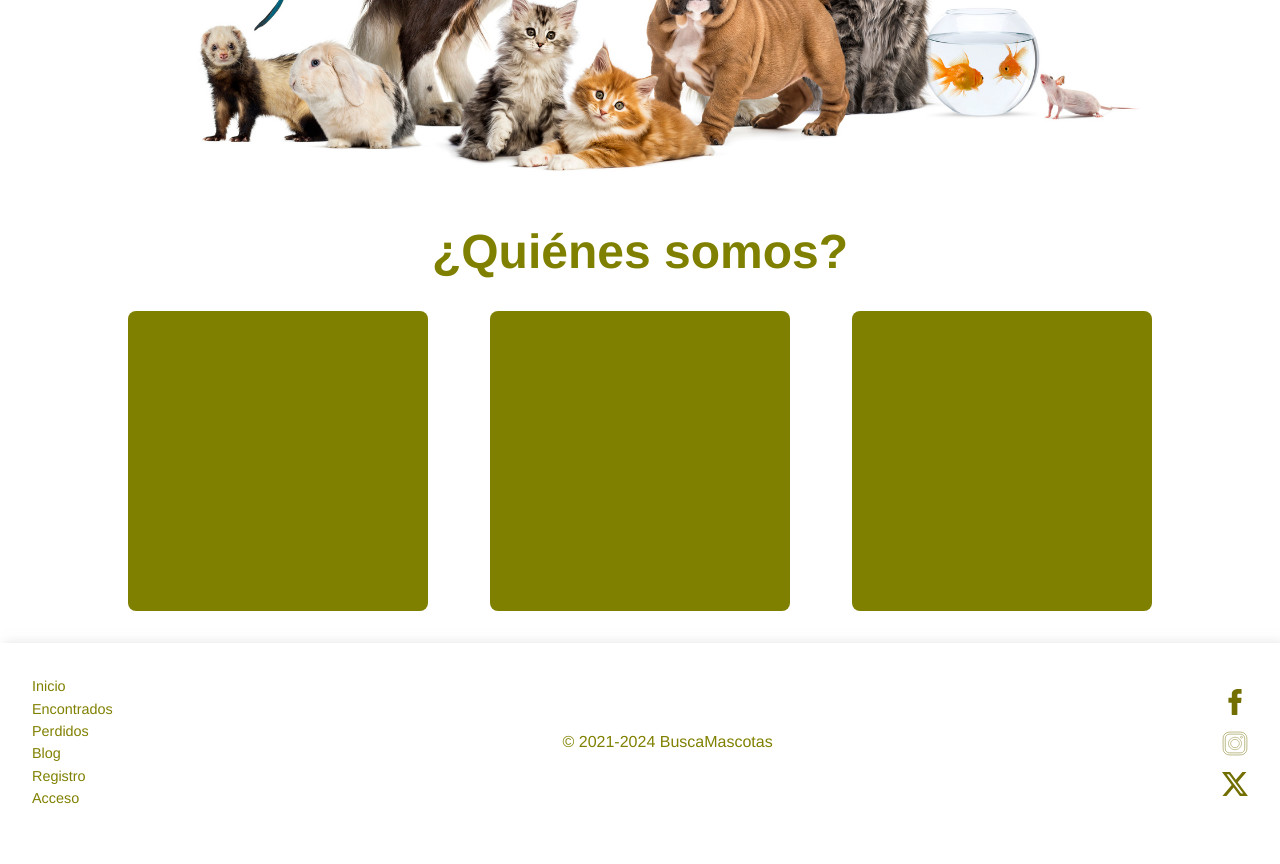
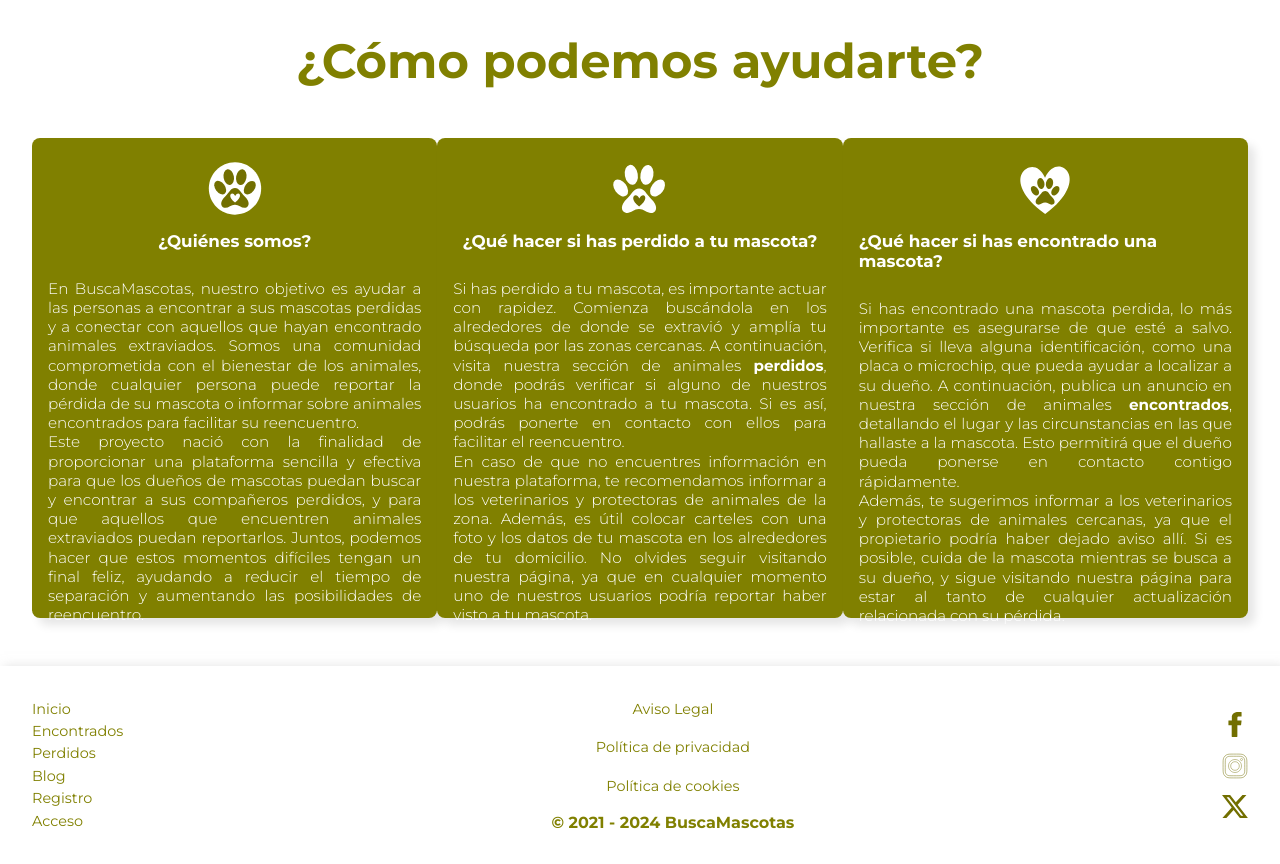
Before and after one commit to andrea94-mj/proyecto-final-fullstack-front, a React (Vite) app in the folder front/: page / in a window 1280 px wide. Shown: the part 660-1524 px from the top of the page. Before the commit the page ends 1502 px from the top, so only its background shows below. Built offline with nearby package versions, Linux system fonts and the light colour scheme; no server answers.

Commit message:
commit
falta sección de perdidos y encontrados

```diff
--- a/front/index.html
+++ b/front/index.html
@@ -3,7 +3,10 @@
   <head>
     <meta charset="UTF-8" />
     <link rel="icon" type="image/svg+xml" href="/vite.svg" />
-    <meta name="viewport" content="width=device-width, initial-scale=1.0" />
+    <link rel="icon" type="image/svg+xml" href="/src/assets/icono_patita.svg" />
+    <style>
+      @import url('https://fonts.googleapis.com/css2?family=Montserrat:ital,wght@0,100..900;1,100..900&display=swap');
+    </style>
     <title>BuscaMascotas</title>
   </head>
   <body>
--- a/front/src/components/Footer.jsx
+++ b/front/src/components/Footer.jsx
@@ -21,14 +21,14 @@
                     </ul>
                 </nav>
                 <div>
-                    {/* <nav>
+                    <nav>
                         <ul className="Footer-ul">
-                            <li>Aviso Legal</li>
-                            <li>Política de privacidad</li>
-                            <li>Poítica de cookies</li>
+                            <li className="Footer-li"><Link to="/">Aviso Legal</Link></li>
+                            <li className="Footer-li"><Link to="/">Política de privacidad</Link></li>
+                            <li className="Footer-li"><Link to="/">Política de cookies</Link></li>
+                            <li><b><p className="Footer-p">&copy; 2021 - 2024 BuscaMascotas</p></b></li>
                         </ul>
-                    </nav> */}
-                    <p className="Footer-p">&copy; 2021-2024 BuscaMascotas</p>
+                    </nav>
                 </div>
                 <nav className="Footer-nav">
                     <ul className="Footer-ul">
--- a/front/src/components/Header.jsx
+++ b/front/src/components/Header.jsx
@@ -1,5 +1,7 @@
 import { BrowserRouter as Router, Route, Link, NavLink } from "react-router-dom";
 import { usoUsuario } from "@/hooks/usoUsuario";
+
+import logo_buscamascotas from "@/assets/logo_buscamascotas.svg"
 
 
 const Header = () => {
@@ -9,7 +11,7 @@
     return (
         <>
             <section className="Secction-header">
-                <h1 className="Header-h1"><b>BuscaMascotas</b></h1>
+                <img className="Secction-img" src={logo_buscamascotas} alt="buscamascotas" />
                 <nav className="Header-nav">
                     <ul className="Header-ul">
                         <li><NavLink to="/" className="Header-li"><b>Inicio</b></NavLink></li>
--- a/front/src/css/Home.css
+++ b/front/src/css/Home.css
@@ -1,28 +1,50 @@
-
 
 .Header-img{
-    width: 100%;
+    width: 70%;
+    margin: 0 auto;
 }
 
 .Header-h1{
-    font-size: 4rem;
+    font-size: 3rem;
     color: rgb(128, 128, 0);
     text-align: center;
 }
 
 .Section-home{
-    width: 80%;
+    width: 95%;
     display: flex;
     flex-flow: row nowrap;
     justify-content: space-between;
     align-items: center;
-    margin: 2rem auto;
+    margin: 3rem auto ;
 }
 
 .Section-info{
-    width: 300px;
-    height: 300px;
+    width: 430px;
+    height: 480px;
     background-color: rgb(128, 128, 0);
     border-radius: 8px;
+    box-shadow: 7px 7px 10px rgba(0, 0, 0, 0.1);
+    display: flex;
+    flex-flow: column nowrap;
+    align-items: center;
+    padding: 1rem;
+    gap: 0.5rem;
+}
 
+.Secction-icono{
+    width: 4.5rem;
 }
+
+.Secction-h2{
+    color: white;
+    font-size: 1.05em;
+}
+
+.Secction-p{
+    font-size: 0.95em;
+    color: white;
+    text-align: justify;
+    font-weight: 300;
+    line-height: 1.2rem;
+}
--- a/front/src/css/Layout.css
+++ b/front/src/css/Layout.css
@@ -18,14 +18,8 @@
   padding: 1rem 2rem;
   margin-bottom: 2rem;
 }
-.Header-h1{
-  font-size: 3rem;
-  text-align: center;
-}
-.Header-nav{
-  /* background-color: white;
-  padding: 1rem 2rem; */
-  /* margin: 0 auto; */
+.Secction-img{
+  width: 15rem;
 }
 .Header-ul{
   display: flex;
--- a/front/src/css/index.css
+++ b/front/src/css/index.css
@@ -49,7 +49,7 @@
   }
 
   body {
-  font-family: Helvetica, Arial;
+  font-family: 'Montserrat', sans-serif;
   /* max-width: 1280px; */
   }
   /* Fin reset */
--- a/front/src/pages/Home.jsx
+++ b/front/src/pages/Home.jsx
@@ -1,29 +1,60 @@
-import InfoCard from "../components/InfoCard";
+import { Link } from "react-router-dom";
+
+// CSS
 import "@/css/Home.css";
-import img_home from "@/assets/img_home.jpg"
 
-const Home = () =>{
+//Imágenes
+import img_home from "@/assets/img_home.jpg";
+import icono_patitacirculo from "@/assets/icono_patitacirculo.svg";
+import icono_patita from "@/assets/icono_patita.svg";
+import icono_patitacorazon from "@/assets/icono_patitacorazon.svg";
+
+
+const Home = () => {
 
 
 
-    return(
+    return (
         <>
             <header className="Header-home">
                 <img className="Header-img" src={img_home} alt="imagen_principal" />
-            <h1 className="Header-h1"><b>¿Quiénes somos?</b></h1>
+                <h1 className="Header-h1"><b>¿Cómo podemos ayudarte?</b></h1>
             </header>
             <section className="Section-home">
                 <div className="Section-info">
-        <h2></h2>
-        <p></p>
+                    <img className="Secction-icono" src={icono_patitacirculo} alt="patita_circulo" />
+                    <h2 className="Secction-h2"><b>¿Quiénes somos?</b></h2>
+                    <p className="Secction-p">En BuscaMascotas, nuestro objetivo es ayudar a las personas a encontrar a sus mascotas perdidas
+                        y a conectar con aquellos que hayan encontrado animales extraviados. Somos una comunidad comprometida
+                        con el bienestar de los animales, donde cualquier persona puede reportar la pérdida de su mascota o informar
+                        sobre animales encontrados para facilitar su reencuentro. <br />Este proyecto nació con la finalidad de
+                        proporcionar una plataforma sencilla y efectiva para que los dueños de mascotas puedan buscar y encontrar
+                        a sus compañeros perdidos, y para que aquellos que encuentren animales extraviados puedan reportarlos. Juntos,
+                        podemos hacer que estos momentos difíciles tengan un final feliz, ayudando a reducir el tiempo de separación y
+                        aumentando las posibilidades de reencuentro.</p>
                 </div>
                 <div className="Section-info">
-        <h2></h2>
-        <p></p>
+                    <img className="Secction-icono" src={icono_patita} alt="patita" />
+                    <h2 className="Secction-h2"><b>¿Qué hacer si has perdido a tu mascota?</b></h2>
+                    <p className="Secction-p">Si has perdido a tu mascota, es importante actuar con rapidez. Comienza buscándola en los
+                        alrededores de donde se extravió y amplía tu búsqueda por las zonas cercanas. A continuación, visita nuestra sección
+                        de animales <b><Link to="/perdidos">perdidos</Link></b>, donde podrás verificar si alguno de nuestros usuarios ha
+                        encontrado a tu mascota. Si es así, podrás ponerte en contacto con ellos para facilitar el reencuentro. <br />En caso
+                        de que no encuentres información
+                        en nuestra plataforma, te recomendamos informar a los veterinarios y protectoras de animales de la zona. Además, es útil
+                        colocar carteles con una foto y los datos de tu mascota en los alrededores de tu domicilio. No olvides seguir visitando
+                        nuestra página, ya que en cualquier momento uno de nuestros usuarios podría reportar haber visto a tu mascota.</p>
                 </div>
                 <div className="Section-info">
-        <h2></h2>
-        <p></p>
+                    <img className="Secction-icono" src={icono_patitacorazon} alt="patita_corazon" />
+                    <h2 className="Secction-h2"><b>¿Qué hacer si has encontrado una mascota?</b></h2>
+                    <p className="Secction-p">Si has encontrado una mascota perdida, lo más importante es asegurarse de que esté a salvo. Verifica si lleva alguna
+                        identificación, como una placa o microchip, que pueda ayudar a localizar a su dueño. A continuación, publica un anuncio
+                        en nuestra sección de animales <b><Link to="/encontrados">encontrados</Link></b>, detallando el lugar y las circunstancias
+                        en las que hallaste a la mascota. Esto permitirá que el dueño pueda ponerse en contacto contigo rápidamente. <br />Además,
+                        te sugerimos informar a los veterinarios y protectoras de animales cercanas, ya que el propietario podría haber dejado aviso
+                        allí. Si es posible, cuida de la mascota mientras se busca a su dueño, y sigue visitando nuestra página para estar al tanto
+                        de cualquier actualización relacionada con su pérdida.</p>
                 </div>
             </section>
         </>
```
Also changed, not shown: front/src/css/InfoCard.jsx (deleted). Lines whose indentation alone changed are shown as unchanged.
